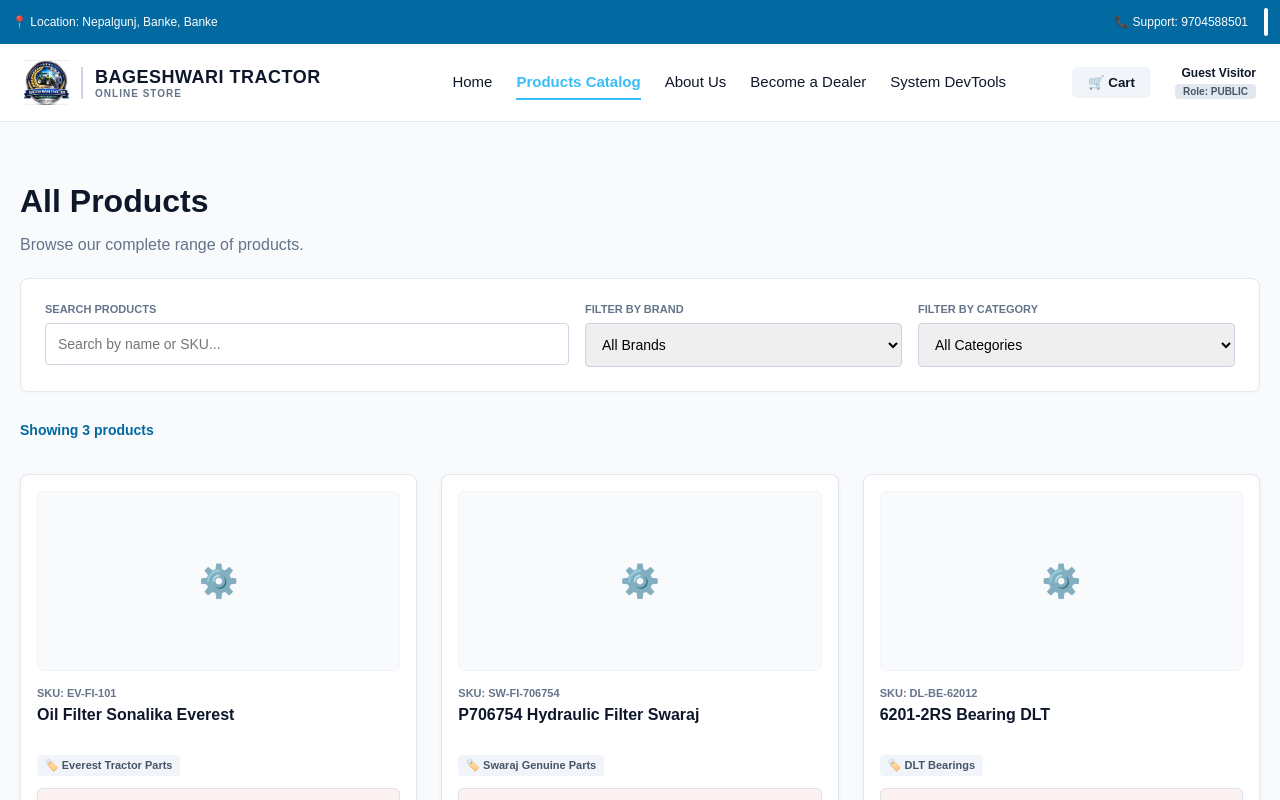
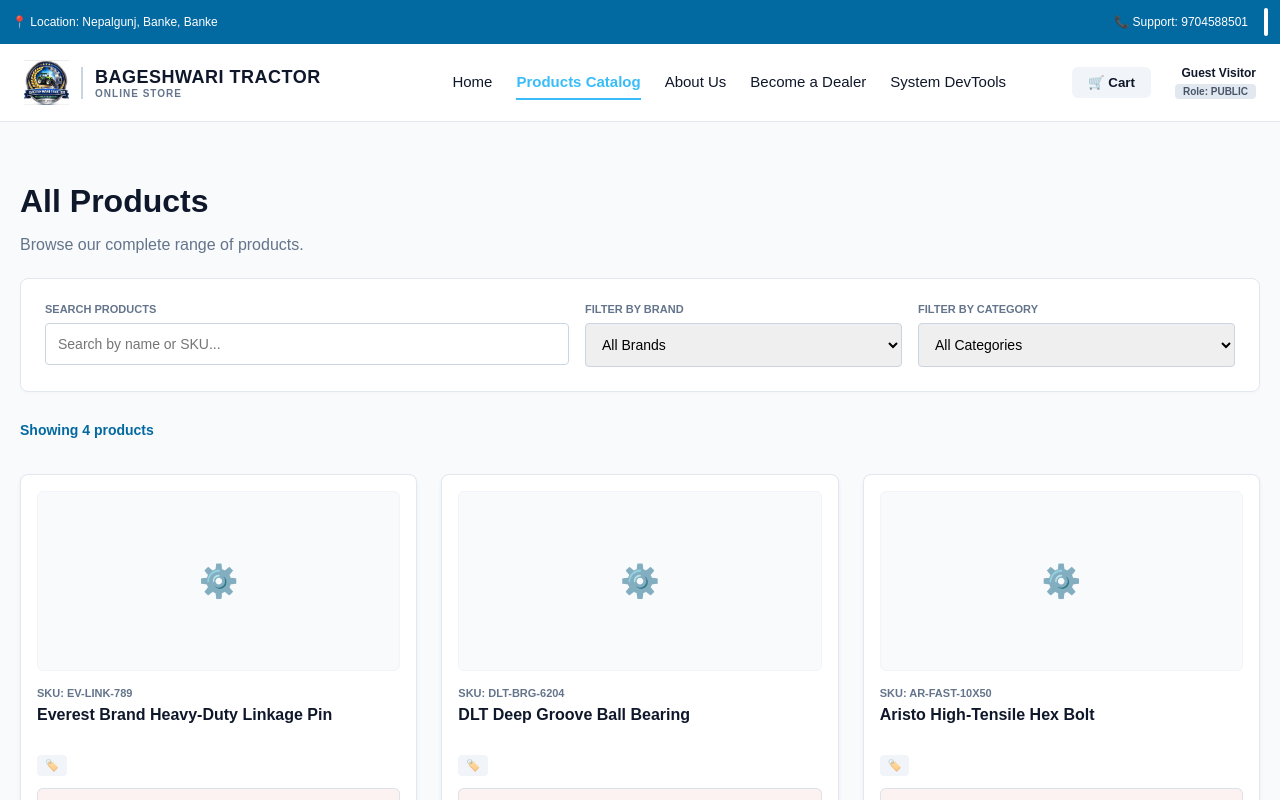
Before and after one commit to sandeep21704/bageshwari-tractor-platform, a React (Vite) app: page / in a window 1280 px wide. Shown: the top 800 px of the page. Built offline with nearby package versions, Linux system fonts and the light colour scheme.

Commit message:
Update products.ts

```diff
--- a/src/data/products.ts
+++ b/src/data/products.ts
@@ -1,68 +1,72 @@
 import { Product } from '../types';
-import { convertBusyRowToB2BProduct, BusyExcelRow } from '../utils/busyImporter';
 
-// Simulates the exact raw data structure exported from your office software
-const officeBusySpreadsheetMock: BusyExcelRow[] = [
+export const B2B_PRODUCTS_CATALOG: Product[] = [
   {
-    ITEM_NAME: "Oil Filter Sonalika Everest",
-    ITEM_ALIAS: "SONA-OF-01",
-    "ITEM CATEGORY": "filters",
-    "ITEM BRAND": "everest",
-    MAIN_UNIT: "Box",
-    ALTERNATE_UNIT: "Piece",
-    CONVERSION_TYPE: "Multiply",
-    CONVERSION_FACTOR: 10,
-    LOCATION: "Nepalgunj Depot Rack A3",
-    HSN_CODE: "84212300",
-    TAX_CATEGORY: "VAT 13%",
-    MAIN_UNIT_SALES_PRICE: 300,
-    MAIN_UNIT_PURCHASE_PRICE: 220,
-    MAIN_UNIT_MRP: 450,
-    REORDER_LEVEL: 10,
-    REORDER_QUANTITY: 5,
-    MAXIMUM_QUANTITY: 100
+    id: "prod-everest-001",
+    sku: "EV-LINK-789",
+    oemPartNumber: "OEM-MH-450",
+    name: "Everest Brand Heavy-Duty Linkage Pin",
+    category: "Tractor Components",
+    compatibleBrands: ["Mahindra", "Swaraj", "Sonalika"],
+    mrpNPR: 1200,
+    wholesalePriceNPR: 950,
+    dealerPriceNPR: 800,
+    stockQuantity: 450,
+    minimumOrderQuantity: 10,
+    packSize: "Box of 10",
+    isActive: true,
+    isFeatured: true,
+    description: "Premium quality Everest brand linkage pin engineered for high stress agricultural applications."
   },
   {
-    ITEM_NAME: "P706754 Hydraulic Filter Swaraj",
-    ITEM_ALIAS: "SW-HF-99",
-    "ITEM CATEGORY": "filters",
-    "ITEM BRAND": "swaraj",
-    MAIN_UNIT: "Piece",
-    ALTERNATE_UNIT: "None",
-    CONVERSION_TYPE: "None",
-    CONVERSION_FACTOR: 1,
-    LOCATION: "Nepalgunj Depot Rack B1",
-    HSN_CODE: "84212300",
-    TAX_CATEGORY: "VAT 13%",
-    MAIN_UNIT_SALES_PRICE: 800,
-    MAIN_UNIT_PURCHASE_PRICE: 610,
-    MAIN_UNIT_MRP: 1150,
-    REORDER_LEVEL: 5,
-    REORDER_QUANTITY: 2,
-    MAXIMUM_QUANTITY: 40
+    id: "prod-dlt-002",
+    sku: "DLT-BRG-6204",
+    oemPartNumber: "6204-2RS",
+    name: "DLT Deep Groove Ball Bearing",
+    category: "Bearings",
+    compatibleBrands: ["Universal"],
+    mrpNPR: 450,
+    wholesalePriceNPR: 350,
+    dealerPriceNPR: 280,
+    stockQuantity: 1200,
+    minimumOrderQuantity: 50,
+    packSize: "Carton of 50",
+    isActive: true,
+    isFeatured: true,
+    description: "Sealed DLT bearing ensuring dust and moisture resistance for prolonged field life."
   },
   {
-    ITEM_NAME: "6201-2RS Bearing DLT",
-    ITEM_ALIAS: "DLT-6201",
-    "ITEM CATEGORY": "bearings",
-    "ITEM BRAND": "dlt",
-    MAIN_UNIT: "Sleeve",
-    ALTERNATE_UNIT: "Piece",
-    CONVERSION_TYPE: "Multiply",
-    CONVERSION_FACTOR: 20,
-    LOCATION: "Bearings Vault Drawer 2",
-    HSN_CODE: "84821011",
-    TAX_CATEGORY: "VAT 13%",
-    MAIN_UNIT_SALES_PRICE: 65,
-    MAIN_UNIT_PURCHASE_PRICE: 42,
-    MAIN_UNIT_MRP: 100,
-    REORDER_LEVEL: 50,
-    REORDER_QUANTITY: 20,
-    MAXIMUM_QUANTITY: 1000
+    id: "prod-aristo-003",
+    sku: "AR-FAST-10X50",
+    oemPartNumber: "ISO-4014",
+    name: "Aristo High-Tensile Hex Bolt",
+    category: "Industrial Fasteners",
+    compatibleBrands: ["Universal"],
+    mrpNPR: 85,
+    wholesalePriceNPR: 65,
+    dealerPriceNPR: 50,
+    stockQuantity: 5000,
+    minimumOrderQuantity: 100,
+    packSize: "Box of 100",
+    isActive: true,
+    isFeatured: false,
+    description: "Grade 8.8 Aristo group high-tensile fastener for structural machinery assembly."
+  },
+  {
+    id: "prod-bhumiputra-004",
+    sku: "BHUMI-TILL-01",
+    oemPartNumber: "BT-MINI-09",
+    name: "Bhumiputra Mini Tiller Rotary Attachment",
+    category: "Agri Implements",
+    compatibleBrands: ["Honda", "Kama", "VST"],
+    mrpNPR: 18500,
+    wholesalePriceNPR: 16000,
+    dealerPriceNPR: 14500,
+    stockQuantity: 24,
+    minimumOrderQuantity: 1,
+    packSize: "Single Unit",
+    isActive: true,
+    isFeatured: true,
+    description: "Micro-mechanization rotary slasher and tiller attachment imported from Haryana, India."
   }
 ];
-
-// Instantly runs the parsing engine over your data array to generate standard type-safe listings
-export const B2B_PRODUCTS_CATALOG: Product[] = officeBusySpreadsheetMock.map((row, index) =>
-  convertBusyRowToB2BProduct(row, index)
-);
```
